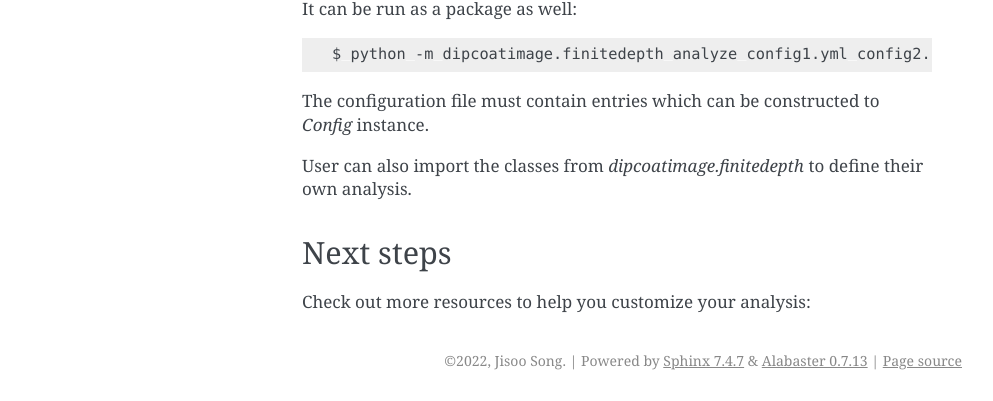
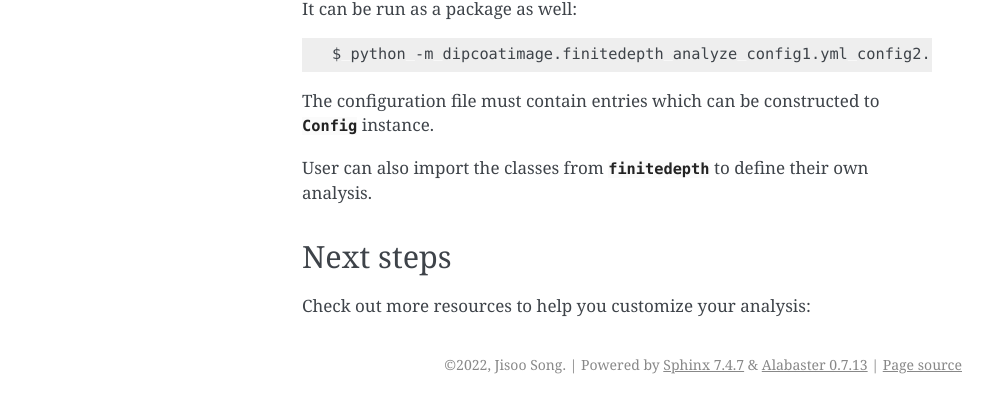
Before and after one commit to dipcoat-image/finitedepth, a Sphinx documentation site: the page built from doc/source/intro.rst, in a window 1280 px wide. Shown: the part 1994-2395 px from the top of the page, without its empty margins (148-1141 px from the left). Built offline with Sphinx 7.4.7, drawn with Linux system fonts in a browser that asks for light colours; pages that are not in the unit, such as notebooks, are missing from menus; the version number is read from the project's files by our own code.

Commit message:
doc: enhance doc
Set autoapi_python_use_implicit_namespaces
Enable links in intro.rst

```diff
--- a/doc/source/conf.py
+++ b/doc/source/conf.py
@@ -63,8 +63,8 @@
 
 numpydoc_show_class_members = False
 
-autoapi_dirs = ["../../src"]
-
+autoapi_python_use_implicit_namespaces = True
+autoapi_dirs = ["../../src/dipcoatimage/finitedepth"]
 autoapi_root = "reference"
 
 # -- Options for HTML output -------------------------------------------------
--- a/doc/source/intro.rst
+++ b/doc/source/intro.rst
@@ -123,9 +125,9 @@
    $ python -m dipcoatimage.finitedepth analyze config1.yml config2.json ...
 
 The configuration file must contain entries which can be constructed to
-`Config` instance.
+:class:`Config` instance.
 
-User can also import the classes from `dipcoatimage.finitedepth` to define
+User can also import the classes from :mod:`finitedepth` to define
 their own analysis.
 
 Next steps
```
Also changed, not shown: other parts of doc/source/intro.rst (+2 -0 lines).
